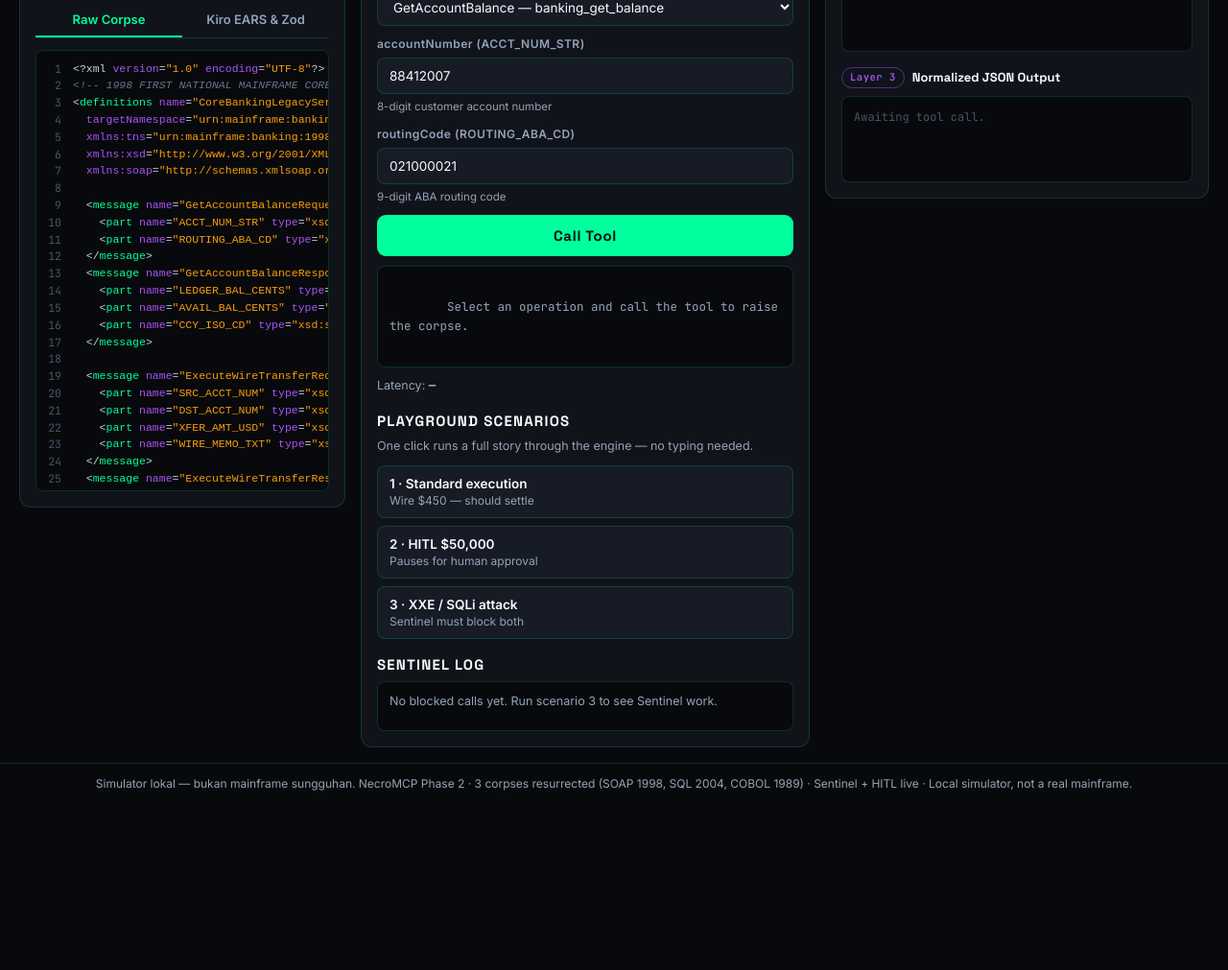
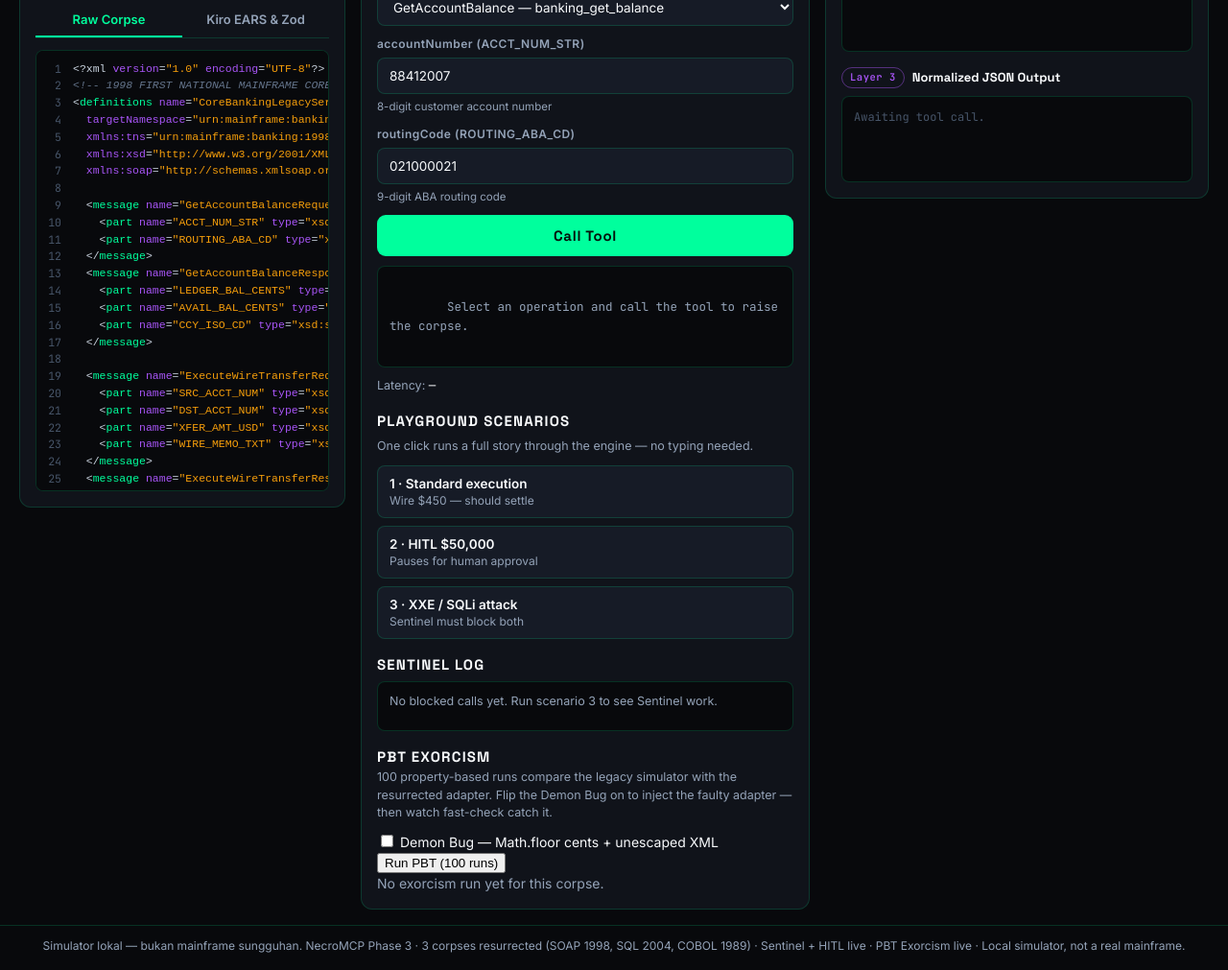
Before and after one commit to fhria5/necromcp, a website: page public/index.html in a window 1280 px wide. Shown: the part 349-1360 px from the top of the page at 96% size. Before the commit the page ends 1191 px from the top, so only its background shows below. Drawn offline with Linux system fonts and the light colour scheme.

Commit message:
NecroMCP Phase 3: PBT Exorcism + Demon Bug + Auto-Patch, deck UI

```diff
--- a/public/index.html
+++ b/public/index.html
@@ -3,7 +3,7 @@
 <head>
 <meta charset="UTF-8">
 <meta name="viewport" content="width=device-width, initial-scale=1.0">
-<title>The Necromancer's Altar — NecroMCP Phase 2</title>
+<title>The Necromancer's Altar — NecroMCP Phase 3</title>
 <link rel="preconnect" href="https://fonts.googleapis.com">
 <link rel="preconnect" href="https://fonts.gstatic.com" crossorigin>
 <link href="https://fonts.googleapis.com/css2?family=Inter:wght@400;500;600;700&family=JetBrains+Mono:wght@400;500;600&family=Space+Grotesk:wght@500;600;700&display=swap" rel="stylesheet">
@@ -15,7 +15,7 @@
     <span class="brand-sigil" aria-hidden="true">&#9760;</span>
     <div class="brand-text">
       <h1>NecroMCP</h1>
-      <p class="brand-sub">The Necromancer&rsquo;s Altar &mdash; Phase 2</p>
+      <p class="brand-sub">The Necromancer&rsquo;s Altar &mdash; Phase 3</p>
     </div>
   </div>
   <div class="pills" role="status" aria-label="System status">
@@ -143,6 +143,28 @@
         <span class="log-empty">No blocked calls yet. Run scenario 3 to see Sentinel work.</span>
       </div>
     </div>
+
+    <div class="exorcism-block" id="exorcism-block">
+      <h2>PBT Exorcism</h2>
+      <p class="scenario-hint">100 property-based runs compare the legacy simulator with the resurrected adapter. Flip the Demon Bug on to inject the faulty adapter — then watch fast-check catch it.</p>
+      <label class="demon-toggle" for="demon-toggle">
+        <input type="checkbox" id="demon-toggle">
+        <span>Demon Bug &mdash; Math.floor cents + unescaped XML</span>
+      </label>
+      <div class="exorcism-actions">
+        <button type="button" id="exorcism-run" class="btn-exorcise">Run PBT (100 runs)</button>
+        <button type="button" id="exorcism-patch" class="btn-patch" hidden>Auto-Patch</button>
+      </div>
+      <div class="exorcism-progress" id="exorcism-progress" hidden>
+        <div class="progress-bar" role="progressbar" aria-label="PBT run progress" aria-valuemin="0" aria-valuemax="100" aria-valuenow="0" id="exorcism-progress-bar">
+          <div class="progress-fill" id="exorcism-progress-fill"></div>
+        </div>
+        <p id="exorcism-progress-text" class="progress-text"></p>
+      </div>
+      <div id="exorcism-result" class="exorcism-result" aria-live="polite">
+        <span class="result-empty">No exorcism run yet for this corpse.</span>
+      </div>
+    </div>
   </section>
 
   <!-- Zone 4: right panel -->
@@ -164,7 +186,7 @@
 </main>
 
 <footer class="footer">
-  <p>Simulator lokal &mdash; bukan mainframe sungguhan. NecroMCP Phase 2 &middot; 3 corpses resurrected (SOAP 1998, SQL 2004, COBOL 1989) &middot; Sentinel + HITL live &middot; Local simulator, not a real mainframe.</p>
+  <p>Simulator lokal &mdash; bukan mainframe sungguhan. NecroMCP Phase 3 &middot; 3 corpses resurrected (SOAP 1998, SQL 2004, COBOL 1989) &middot; Sentinel + HITL live &middot; PBT Exorcism live &middot; Local simulator, not a real mainframe.</p>
 </footer>
 
 <script src="app.js"></script>
```
